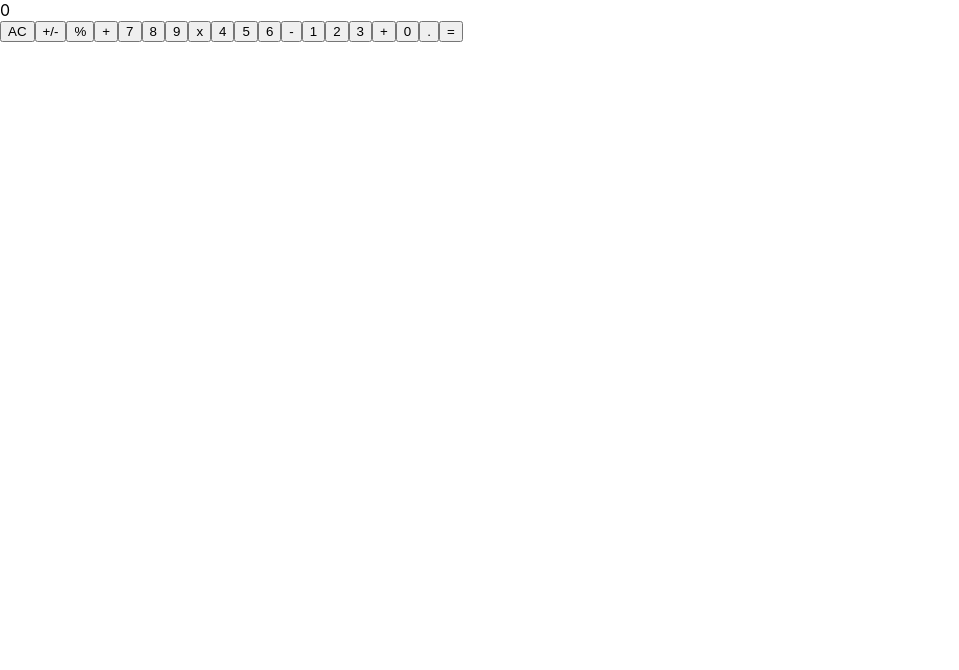
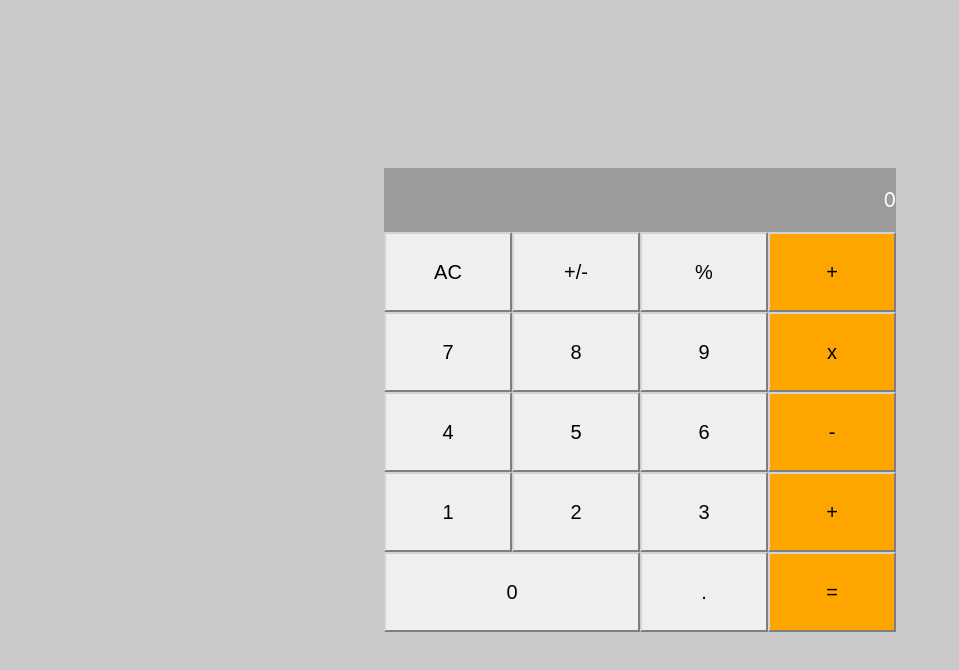
Before and after one commit to Ouail-01/Math-Magicians_Calculator, a React (Create React App) app: page / in a window 1280 px wide. Shown: the top 670 px of the page, without its empty margins (0-959 px from the left). Built offline with nearby package versions, Linux system fonts and the light colour scheme.

Commit message:
Style the calculator

```diff
--- a/src/App.css
+++ b/src/App.css
@@ -1,39 +1,59 @@
-.App {
-  text-align: center;
+* {
+  margin: 0;
+  padding: 0;
+  font-size: 20px;
 }
 
-.App-logo {
-  height: 40vmin;
-  pointer-events: none;
+body {
+  background: rgb(201, 201, 201);
 }
 
-@media (prefers-reduced-motion: no-preference) {
-  .App-logo {
-    animation: App-logo-spin infinite 20s linear;
-  }
-}
-
-.App-header {
-  background-color: #282c34;
-  min-height: 100vh;
+.calculator-container {
+  width: 100%;
+  height: 100vh;
   display: flex;
   flex-direction: column;
   align-items: center;
   justify-content: center;
-  font-size: calc(10px + 2vmin);
-  color: white;
 }
 
-.App-link {
-  color: #61dafb;
+.calc-display {
+  background: rgb(155, 155, 155);
+  display: flex;
+  justify-content: flex-end;
+  align-items: center;
+  color: #fff;
+  width: 40%;
+  height: 8%;
 }
 
-@keyframes App-logo-spin {
-  from {
-    transform: rotate(0deg);
+.calc-keys {
+  display: grid;
+  grid-template-columns: 1fr 1fr 1fr 1fr;
+  width: 40%;
+  height: 50%;
+}
+
+.calc-keys button {
+  border-color: rgb(211, 211, 211);
+  cursor: pointer;
+}
+
+.l-key {
+  grid-column-start: 1;
+  grid-column-end: 3;
+}
+
+.or-color {
+  background: orange;
+}
+
+@media screen and (max-width: 768px) {
+  .calc-display {
+    width: 90%;
   }
 
-  to {
-    transform: rotate(360deg);
+  .calc-keys {
+    width: 90%;
   }
 }
```
